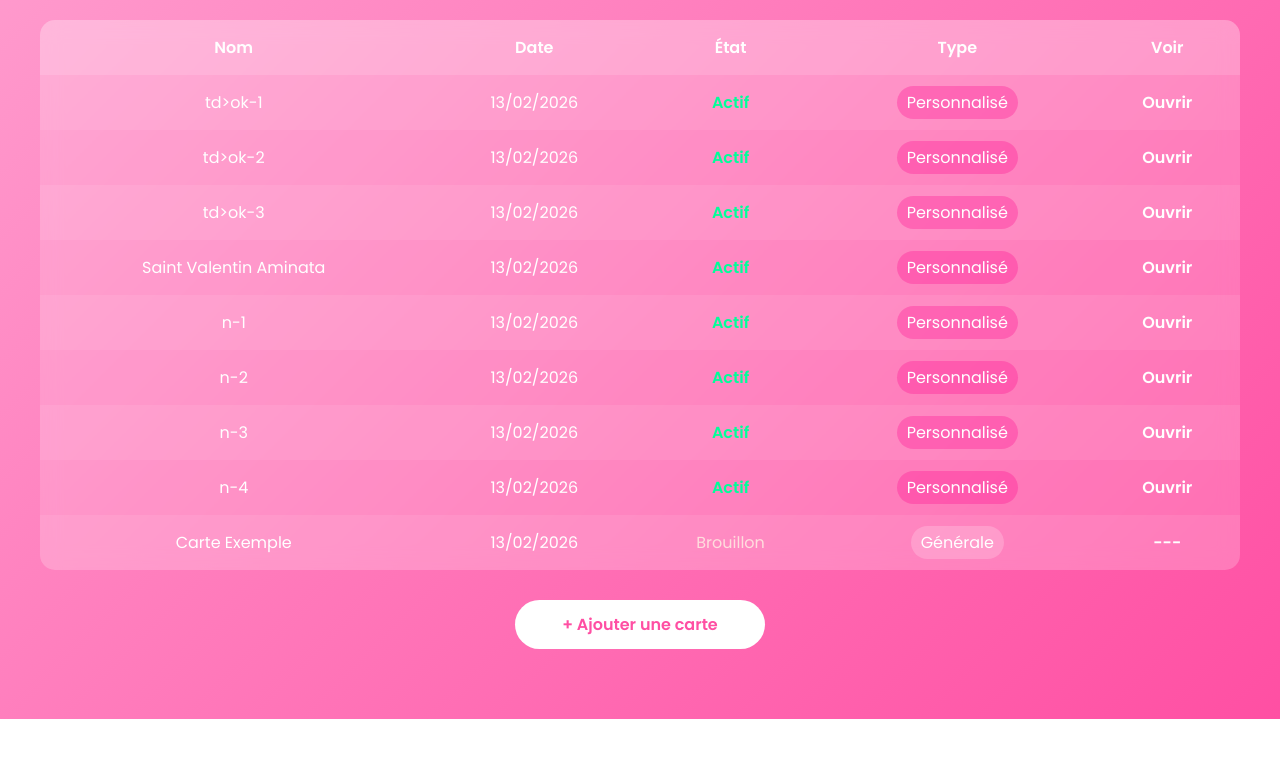
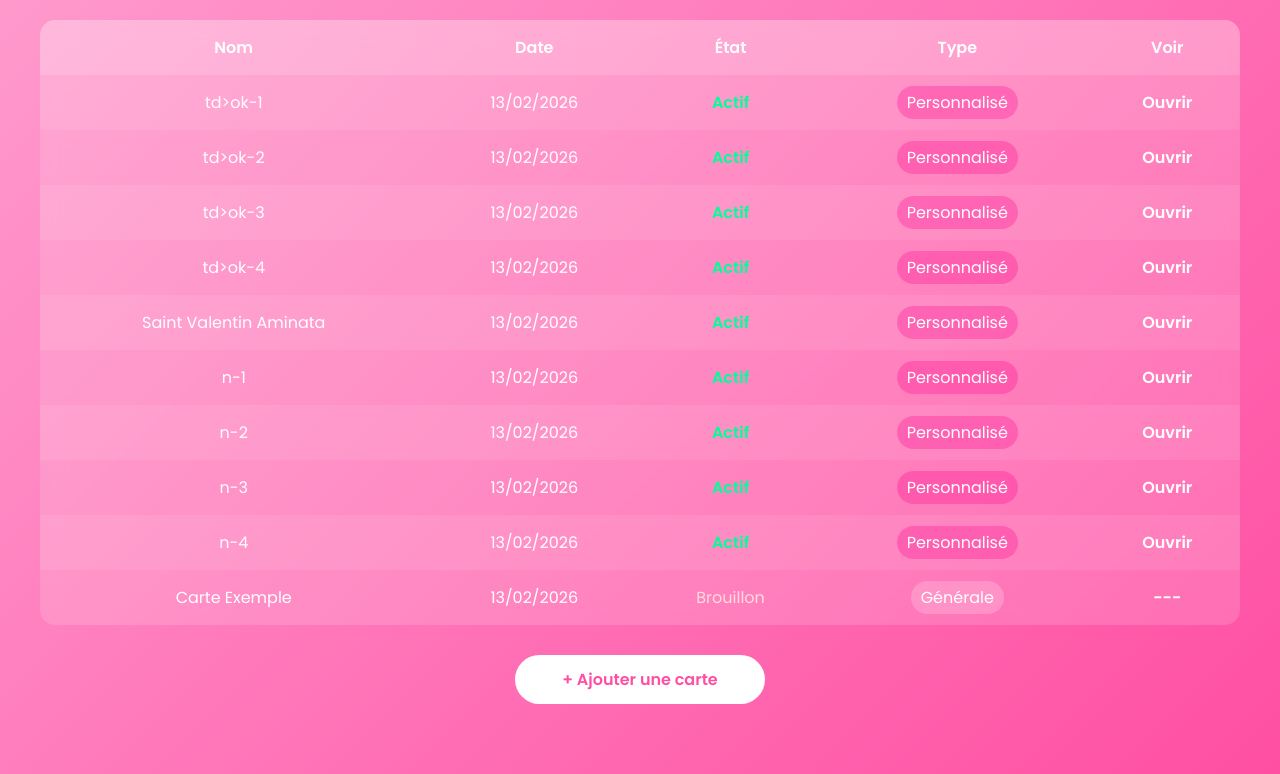
Before and after one commit to EPIPHANELUCIEN/v-card, a plain HTML site: page index.html in a window 1280 px wide. Shown: the part 129-903 px from the top of the page. Before the commit the page ends 848 px from the top, so only its background shows below. Drawn offline with Linux system fonts and the light colour scheme.

Commit message:
Update index.html

```diff
--- a/index.html
+++ b/index.html
@@ -122,6 +122,14 @@ a{
 <td><a href="ok-3.html">Ouvrir</a></td>
 </tr>
 
+  <tr>
+<td>td>ok-4</td>
+<td>13/02/2026</td>
+<td class="status-active">Actif</td>
+<td><span class="type-personal">Personnalisé</span></td>
+<td><a href="ok-4.html">Ouvrir</a></td>
+</tr>
+
 <tr>
 <td>Saint Valentin Aminata</td>
 <td>13/02/2026</td>
```
